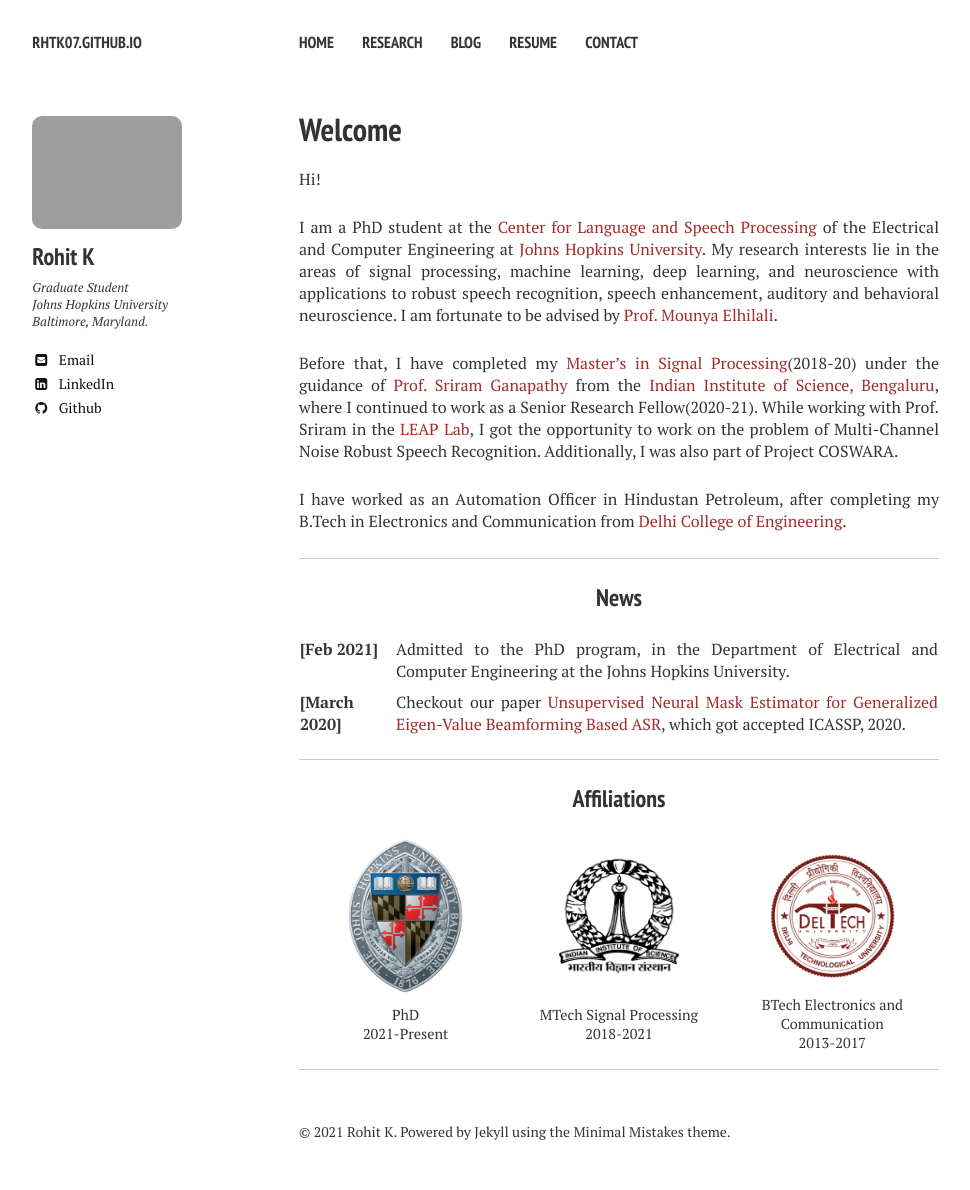
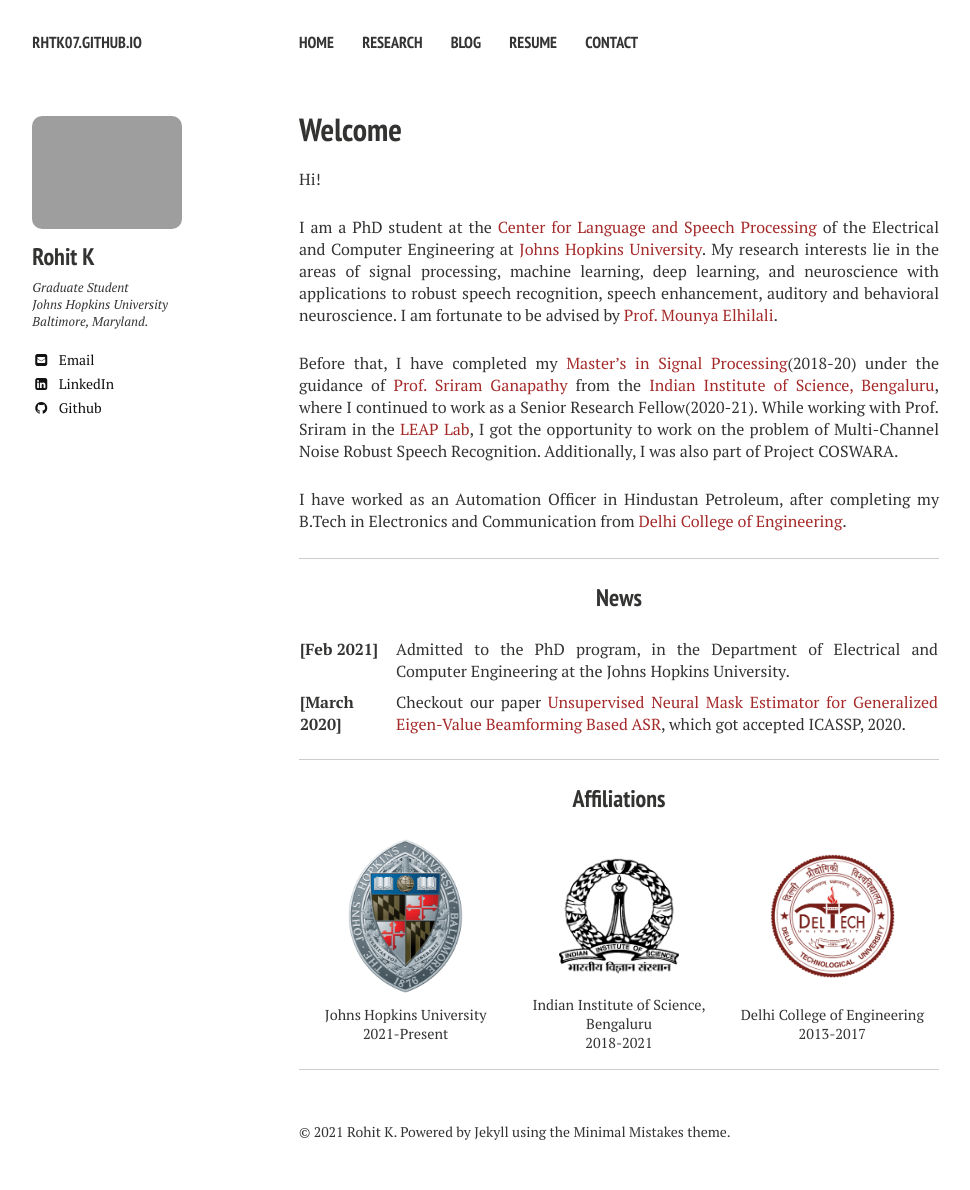
Before and after one commit to RhtK07/RhtK07.github.io, a Jekyll site: the page built from index.md, in a window 1280 px wide. Shown: the whole page, without its empty margins (21-991 px from the left). Built offline with Jekyll 4.4.1, drawn with Linux system fonts in a browser that asks for light colours; nearby versions of some CDN libraries.

Commit message:
experimenting

```diff
--- a/index.md
+++ b/index.md
@@ -55,9 +55,9 @@ I have worked as an Automation Officer in Hindustan Petroleum, after completing
         </td>
     <tr>
     <tr>
-        <td>PhD<br>2021-Present</td>
-        <td>MTech Signal Processing<br>2018-2021</td>
-        <td>BTech Electronics and Communication<br>2013-2017</td>
+        <td>Johns Hopkins University<br>2021-Present</td>
+        <td>Indian Institute of Science, Bengaluru<br>2018-2021</td>
+        <td>Delhi College of Engineering<br>2013-2017</td>
     </tr>
     </tr>
     </tr>
```
